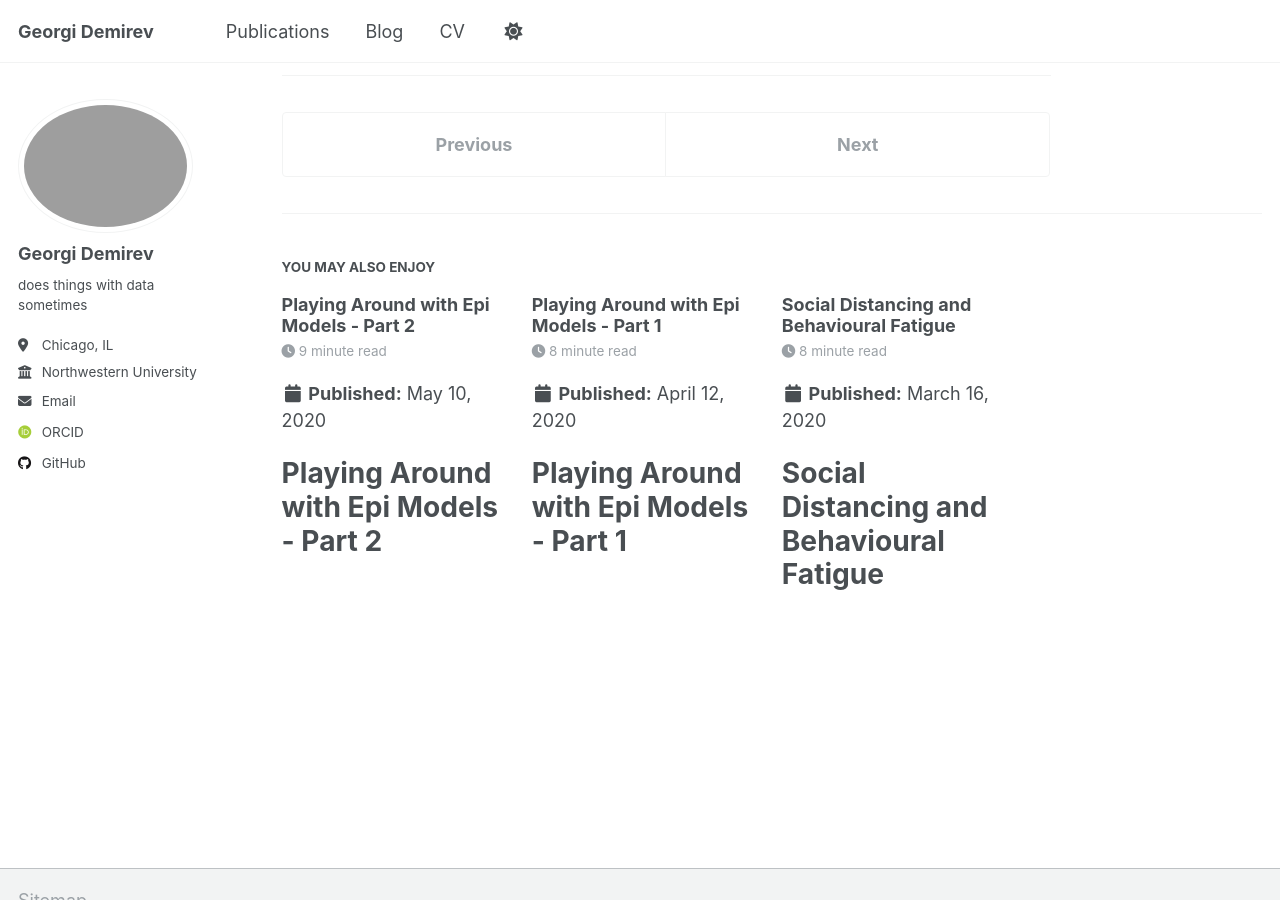
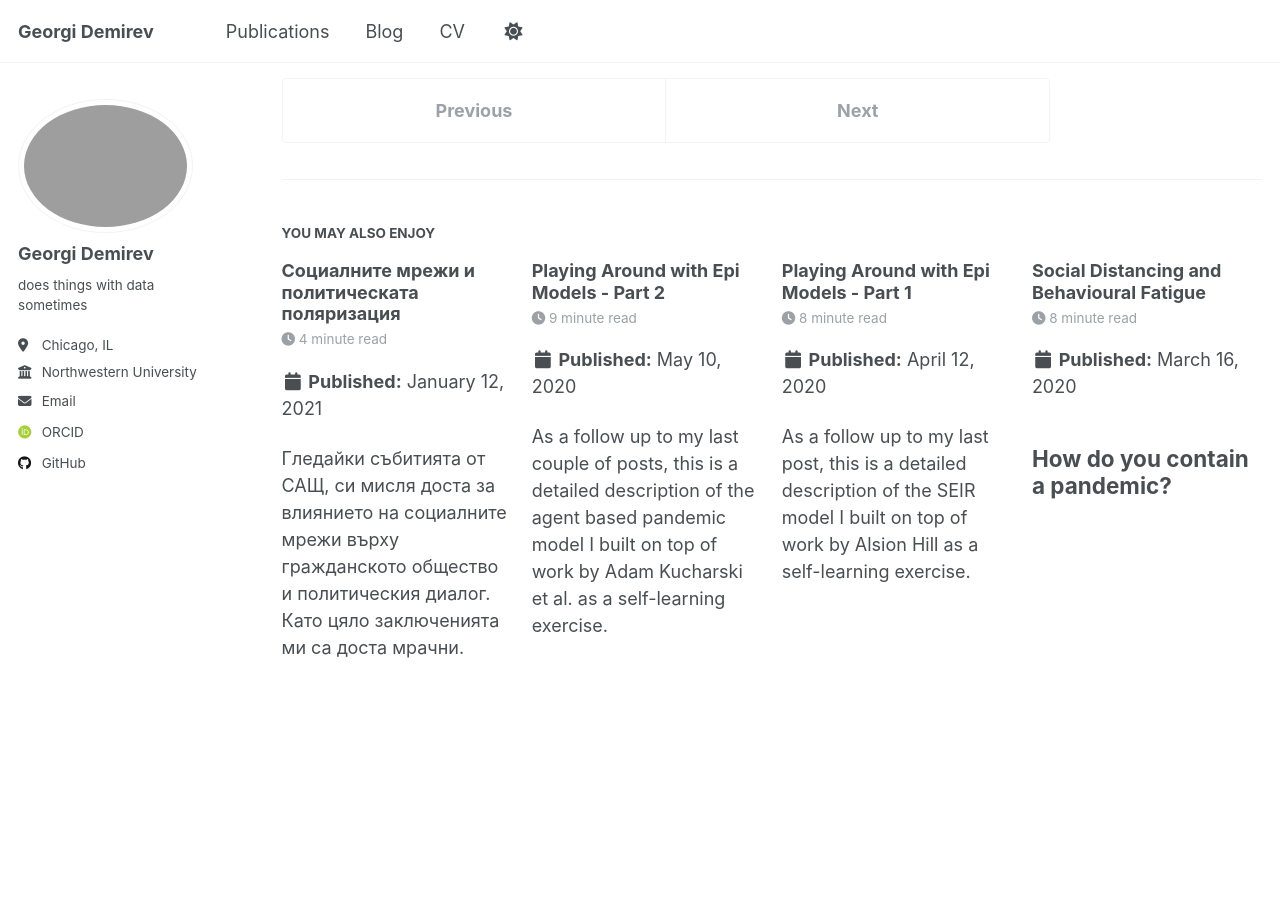
Before and after one commit to demirev/demirev.github.io, a Jekyll site: the page built from _posts/2020-04-12-playing-around-with-epi-models.md, in a window 1280 px wide and 900 px high, scrolled down 1930 px. Built offline with Jekyll 4.4.1, drawn with Linux system fonts in a browser that asks for light colours; some web fonts are replaced; a script that is not in the unit is left out; some of the changed text lies outside the part shown.

Commit message:
small edits

```diff
--- a/_posts/2020-03-16-social-distancing-and-behavioiral-fatigue.md
+++ b/_posts/2020-03-16-social-distancing-and-behavioiral-fatigue.md
@@ -3,20 +3,16 @@ title: 'Social Distancing and Behavioural Fatigue'
 date: 2020-03-16
 permalink: /posts/behavioural-fatigue/
 tags:
-  - modeles
+  - models
 ---
 
+## How do you contain a pandemic?
 
-# Social Distancing and Behavioural Fatigue
-
+The rapid spread of the ongoing coronavirus pandemic has caught governments and health authorities around the world off-guard. As various emergency [emergency measures](https://www.bbc.com/news/world-europe-51810673) are placed in hold, it is becoming evident that different countries are choosing [different strategies](https://www.bbc.com/news/world-51737226) to contain the disease.
 
 {{< admonition >}}
 Big Disclaimer: I am not an epidemiologist or in any other way qualified to make judgments on effective disease prevention and containment. This post is just a layman’s attempt to understand the actions and choices of some of the world’s governments and should not be taken as advice or expert opinion.
 {{< /admonition >}}
-
-## How do you contain a pandemic?
-
-The rapid spread of the ongoing coronavirus pandemic has caught governments and health authorities around the world off-guard. As various emergency [emergency measures](https://www.bbc.com/news/world-europe-51810673) are placed in hold, it is becoming evident that different countries are choosing [different strategies](https://www.bbc.com/news/world-51737226) to contain the disease.
 
 The goal of pretty much all of these strategies at this point is social distancing - the reduction in frequency of contact between members of society so as to slow down the spread of the virus. However, there are stark difference in the severity and the timing of measures adopted by different governments.
 
--- a/_posts/2020-04-12-playing-around-with-epi-models.md
+++ b/_posts/2020-04-12-playing-around-with-epi-models.md
@@ -5,9 +5,6 @@ permalink: /posts/epi-models-0/
 tags:
   - models
 ---
-
-# Playing Around with Epi Models - Part 0
-
 
 ## Learning about epidemiology
 
--- a/_posts/2020-04-16-age-specific-seir-model.md
+++ b/_posts/2020-04-16-age-specific-seir-model.md
@@ -6,11 +6,9 @@ tags:
   - models
 ---
 
-# Playing Around with Epi Models - Part 1
+As a follow up to my last post, this is a detailed description of the SEIR model I built on top of [work](https://alhill.shinyapps.io/COVID19seir/) by Alsion Hill as a self-learning exercise.
 
 ![]({{ '/images/posts/epi1-featured-image.png' | relative_url }})
-
-As a follow up to my last post, this is a detailed description of the SEIR model I built on top of [work](https://alhill.shinyapps.io/COVID19seir/) by Alsion Hill as a self-learning exercise.
 
 {{< admonition >}}
 Code for this project can be found [here](https://github.com/demirev/SEIR_COVID19), while an interactive dashboard is available [here](https://demirev.shinyapps.io/SIRinterventions/).
--- a/_posts/2020-05-10-agent-based-pandemic-model.md
+++ b/_posts/2020-05-10-agent-based-pandemic-model.md
@@ -5,9 +5,6 @@ permalink: /posts/epi-models-2/
 tags:
   - models
 ---
-
-# Playing Around with Epi Models - Part 2
-
 
 As a follow up to my last couple of posts, this is a detailed description of the agent based pandemic model I built on top of [work](https://www.thelancet.com/journals/laninf/article/PIIS1473-3099(20)30457-6/fulltext) by Adam Kucharski et al. as a self-learning exercise.
 
--- /dev/null
+++ b/_posts/2021-01-12-social-media-and-polarization.md
@@ -0,0 +1,32 @@
+---
+title: 'Социалните мрежи и политическата поляризация'
+date: 2021-01-12
+permalink: /posts/polarization/
+tags:
+  - thoughts
+---
+
+Гледайки събитията от САЩ, си мисля доста за влиянието на социалните мрежи върху гражданското общество и политическия диалог. Като цяло заключенията ми са доста мрачни.
+
+{{< admonition >}}
+TLDR: Начинът, по който говорим за политика във фейсбук и туитър ни тласка към все повече поляризация и конфликти.
+Причините са няколко и са директен резултат от дизайна и фичърите на платформи от този тип:
+{{< /admonition >}}
+
+- **Трибуна за най-противоречивите мнения.** Знаем, че публикациите, които будят силни емоции и най-вече гняв, са тези, които се споделят най-много и събират най-много реакции. Тези публикации в последствие провокират ядосани реакции от несъгласните с тях, от които пък най-голям отзвук отново получават най-противоречивите, които пък на свой ред провокират контра реацкии... безкраен цикъл на хейт и контра-хейт.
+
+- **Емоции преди факти.** Когато сме ядосани или провокирани от нещо, често чувствата ни изпреварват мисълта. Затова не рядко иначе разумни хора споделят фалшиви новини или разпространяват откровени измислици. При дефицита на внимание, от който страдаме всички онлайн, малцина се занимават с проверяване на източници или търсене на допълнителен контекст. В пъти по-лесно да изречеш невярно твърдение, отколкото да опровергаеш такова. Или както казва старата поговорка - лъжата обикаля интернета три пъти преди истината да си върже обувките.
+
+- **Преувеличаване като за последно.** В среда на постоянно изобилие от информация е трудно да изпъкнеш. Ако искаш някой изобщо да обърне внимание на мнението ти, се налага да предозираш. Всеки проблем се представя като потенциален апокалипсис. Всяко действие, с което не сме съгласни, е 'краят на демокрацията', 'смъртта на цивилизования свят', 'по-лошо от нацистите' и т.н. Резултатът е, че всякакъв нюанс бива премахнат, оставяйки единствено кресливи лозунги.
+
+- **Разделяне на агитки.** Полу-анонимността в социалните мрежи прави много лесно смесването на всички с горе-долу сходни политически идеи в един единствен колективен образ. Просто е по-трудно да възприемаме това, което четем, като мнение на отделни личности, когато срещу нас не седи човек в реалния свят, а само име и профилна снимка. В паметта ни всички мнения се сливат в малък на брой архетипи - консерватора, либерала, социалиста и т.н. И тъй като почти всичко, което четем онлайн и вбесяващо и крайно (точка 1), то колективните образи на политическите ни опоненти се превръщат в карикатури (или поне в мемове).
+
+- **Ехо камерите.** Всички обичаме да се чувстваме част от някаква общност и да получаваме някакъв вид социално одобрение. Затова се събираме в ехо камери - групи от хора, мислещи като нас самите, нашата си 'агитка'. В тези ехо камери всичко негативно за другия лагер и всичко позитивно за своя се повтаря и усилва стократно, превръщайки карикатурата в гротеска. Всяко 'външно' мнение придобива статута на богохулство.
+
+- **Спор за пред публика.** Веднъж приели политически си възгледи като част от своята идентичност и билет за принадлежност към социалната си група, то нищо вече не може да ни накара да си променим мнението и всеки спор става излишен. И въпреки това социалните мрежи са пълни със спорове между членовете на различните 'агитки'. Те не спорят за да открият истината или за да убедят противника в нещо, а за да намерят одобрението на собствената си група. Затова много бързо спора се свежда до това кой ще измисли по-остроумна обида или кой пръв ще постне сойджак меме с лицето на отсрещната страна.
+
+Веднъж стигнали до такова делене на 'племена', до насилието в истинския живот остава съвсем малко. Еволюционните инстинкти, които сме придобили през хилядолетията в саваната, са ни научили да бъдем просоциални с нашата си група и безжалостни към всеки външен. Има твърде много примери в човешката история за жестока, нерационална и непримирима омраза, завършили с кръвопролития - хугеноти и католици във Франция, Туци и Хуту в Руанда, 'Зелени' и ‘Сини’ във Визанитя... За жалост това е процес с позитивна обратна връзка - имаме склонност да намираме оправдания за злосторниците от собствения си лагер и в същото време да искаме многократна разплата за простъпките на противниковия. Омагьосан кръг...
+
+Може би преувеличавам (точка 3). Надявам се да е така. Но всичко, което виждам ме кара да смятам, че социалните мрежи унищожават капацитета ни за смислен граждански диалог и ни водят по дългия и тъжен път на конфликтите. Според мен това, което виждаме днес в САЩ, е само началото на процес по разединение, който ще стигне и до нас. Лагерите и темите ще са различни, но първопричината ще е същата - унищожителния ефект на стила общуване в социалните мрежи.
+
+![]({{ '/images/posts/smp-featured-image.png' | relative_url }})
```
Also changed, not shown: 1 other file.
